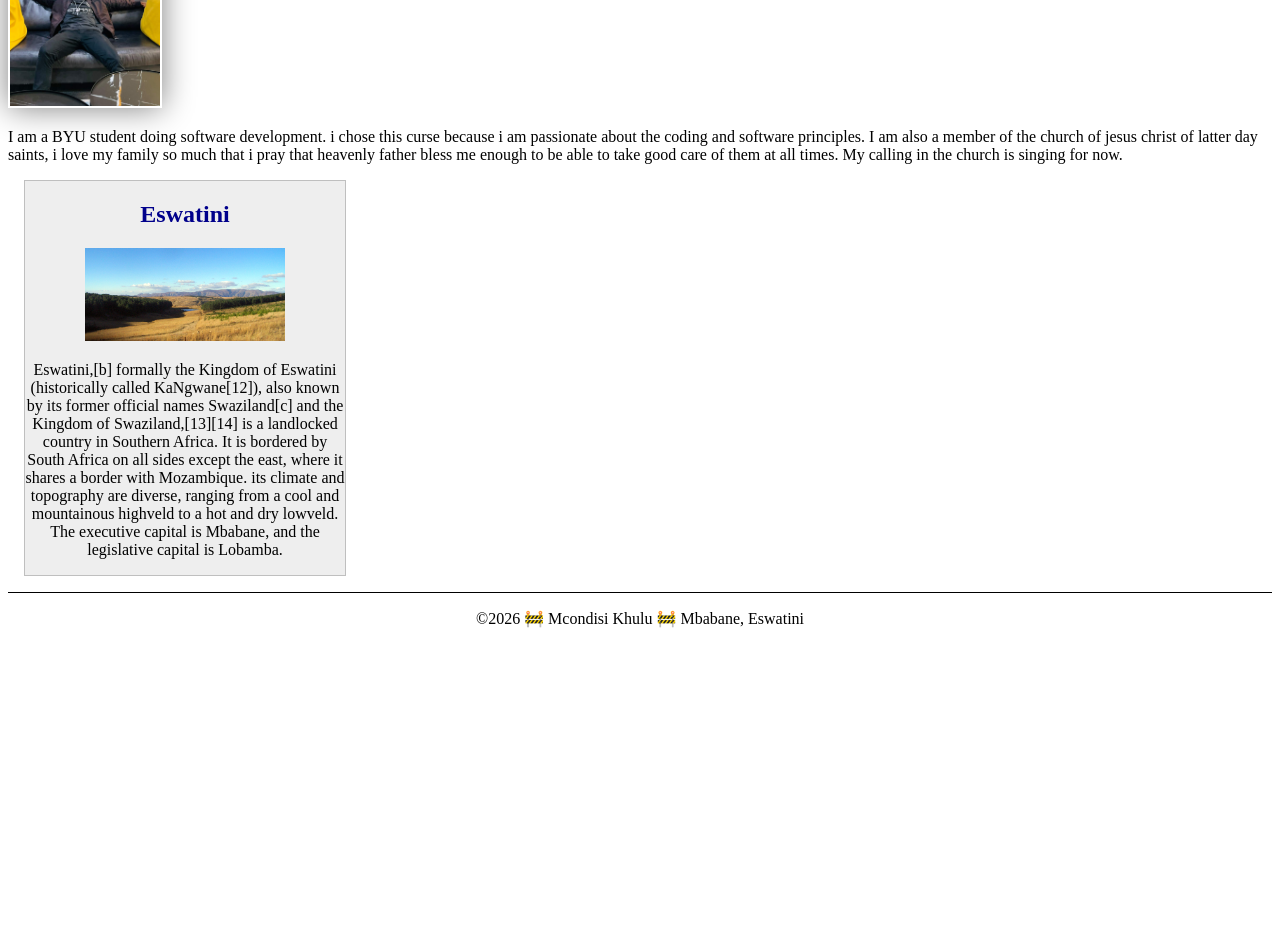
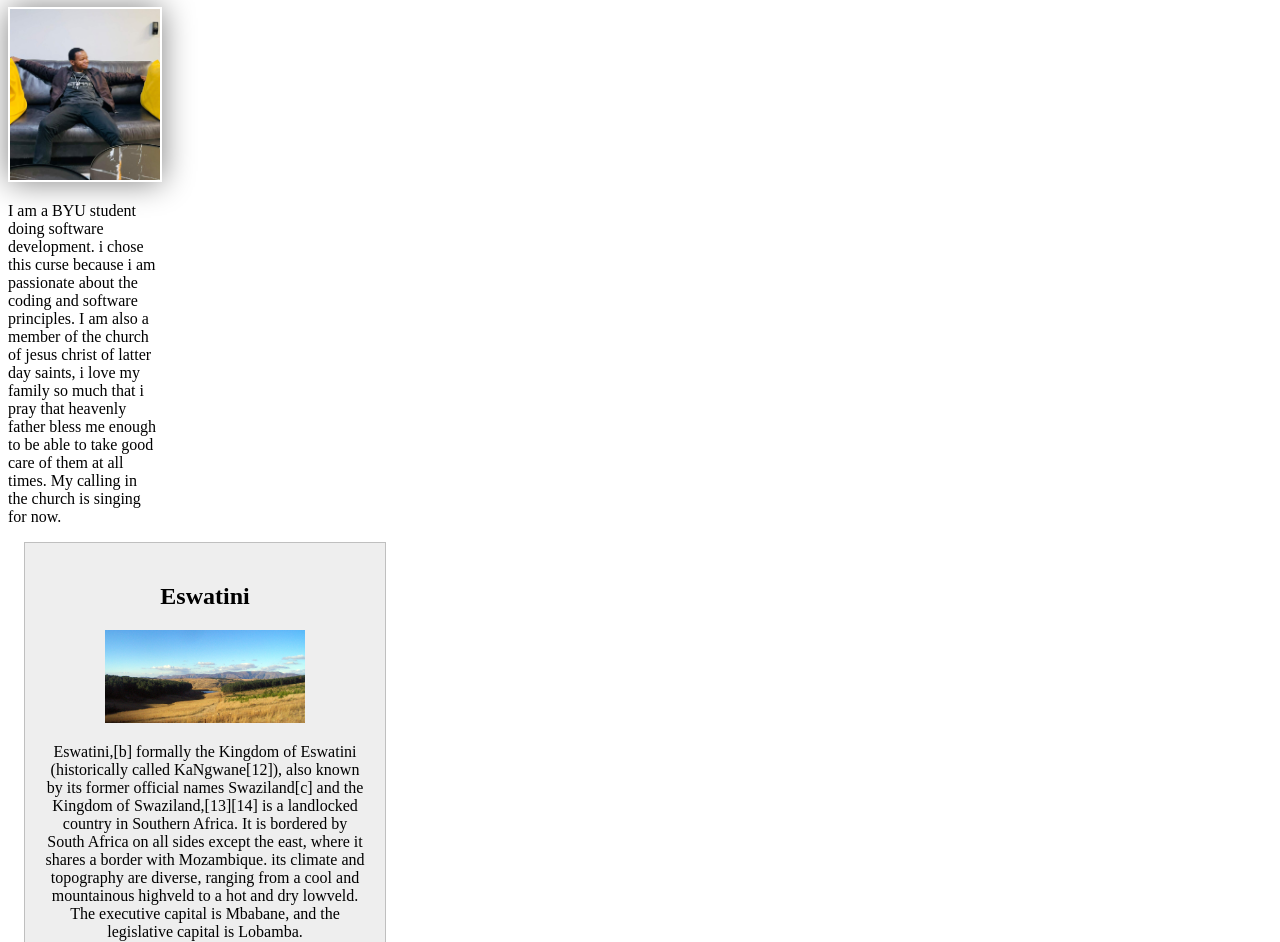
Before and after one commit to McondisiKhulu/wdd130, a plain HTML site: page index.html in a window 1280 px wide. Shown: the part 291-1233 px from the top of the page. Before the commit the page ends 935 px from the top, so only its background shows below. Drawn offline with Linux system fonts and the light colour scheme.

Commit message:
commit index

```diff
--- a/index.html
+++ b/index.html
@@ -5,7 +5,7 @@
     <meta charset="UTF-8">
     <meta name="viewport" content="width=device-width, initial-scale=1.0">
     <title>MCONDISI KHULU | WDD 130</title>
-    <meta name="description" content="Mcondisi Khulu's BYU Pathway course WDD 130  ">
+    <meta name="description" content="Mcondisi Khulu's BYU Pathway course WDD 130 for the certificate of Software development under the technology sector of the studies for the year 2026/2027">
     <meta name="author" content="Mcondisi Khulu">
     <link rel="stylesheet" href="styles/styles.css">
 </head>
@@ -26,7 +26,7 @@
             times. My calling in the church is singing for now.</p>
     </main>
     <aside>
-        <h1>Eswatini</h1>
+        <h2>Eswatini</h2>
         <img src="images/Eswatini_landscape.jpg" alt="Eswatini, Mbabane">
         <p>Eswatini,[b] formally the Kingdom of Eswatini (historically called KaNgwane[12]), also known by its former official names Swaziland[c] and the Kingdom of Swaziland,[13][14] is a landlocked country in Southern Africa. It is bordered by South Africa on all sides except the east, where it shares a border with Mozambique. its climate and topography are diverse, ranging from a cool and mountainous highveld to a hot and dry lowveld. The executive capital is Mbabane, and the legislative capital is Lobamba.</p>
     </aside>
--- a/styles/styles.css
+++ b/styles/styles.css
@@ -24,6 +24,10 @@ main img {
     box-shadow: 0 0 30px gray;
 }
 
+main {
+    max-width: 150px;
+}
+
 p {
     padding: 0px;
 }
@@ -33,6 +37,7 @@ aside {
     margin: 1em;
     border: 1px solid rgba(0, 0, 0, 0.2);
     background-color: #eee;
+    padding: 20px;
     color: 1ee;
     text-align: center;
 }
```
